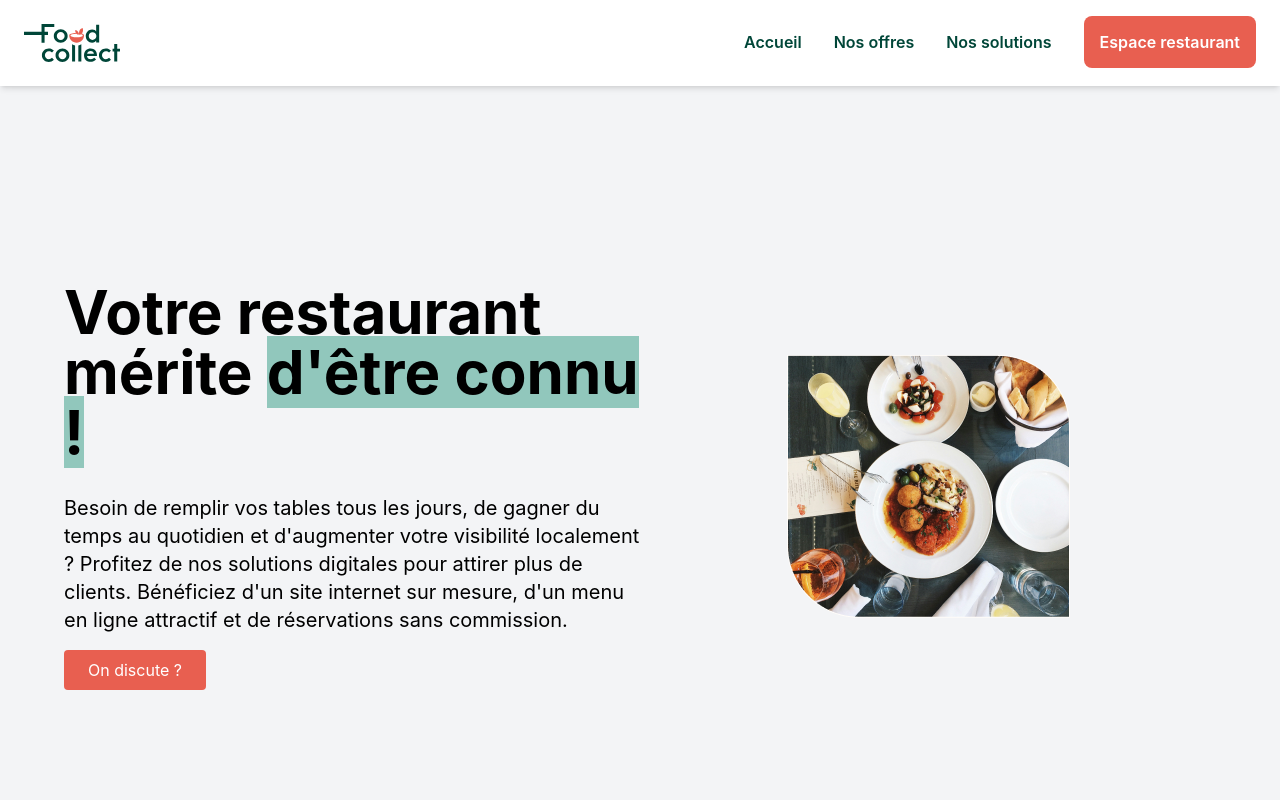
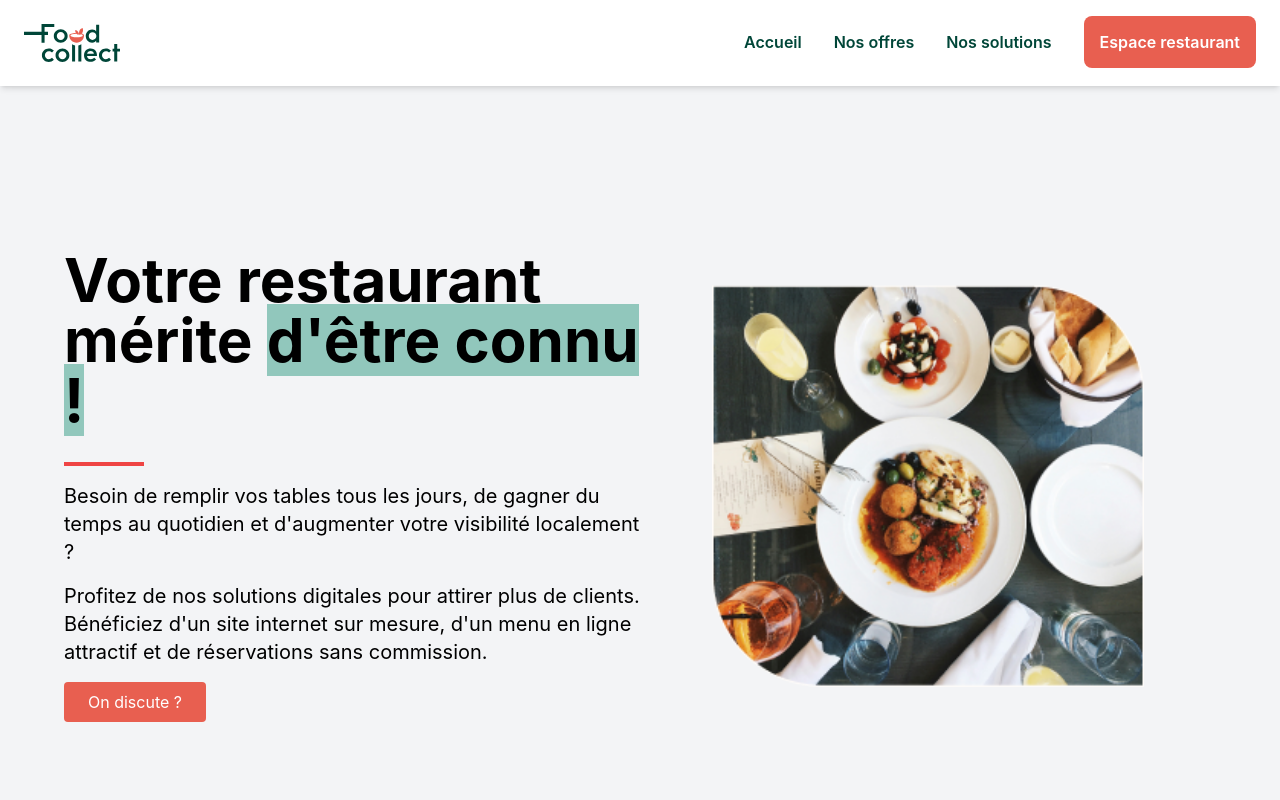
Before and after one commit to D-Seonay/food-collect-refactor, a React (Vite) app: page / in a window 1280 px wide. Shown: the top 800 px of the page. Built offline with nearby package versions, Linux system fonts and the light colour scheme.

Commit message:
Add Footer and ScrollToTopButton components

```diff
--- a/src/App.jsx
+++ b/src/App.jsx
@@ -1,6 +1,8 @@
 import React from 'react';
 import { BrowserRouter as Router, Route, Routes } from 'react-router-dom';
 import Navbar from './components/Navbar';
+import Footer from './components/Footer';
+import ScrollToTopButton from './components/ScrollToTopButton';
 import Home from './pages/HomePage'; // Assurez-vous que le chemin est correct
 import Offers from './pages/OffersPage'; // Créez également ces pages si elles n'existent pas
 import Solutions from './pages/SolutionsPage';
@@ -23,6 +25,8 @@ function App() {
           <Route path="*" element={<Error404 />} />
         </Routes>
       </div>
+      <Footer />
+      <ScrollToTopButton />
     </Router>
   );
 }
--- a/src/pages/HomePage.jsx
+++ b/src/pages/HomePage.jsx
@@ -24,22 +24,44 @@ const HomePage = () => {
             >
               Votre restaurant mérite <AnimatedLetters text="d'être connu !" />
             </motion.h1>
-            <motion.p
-              className="text-lg md:text-xl text-center md:text-left"
+            <motion.div
+              className="h-1 w-20 bg-red-500"
               initial={{ x: -100, opacity: 0 }}
               animate={{ x: 0, opacity: 1 }}
               transition={{ duration: 0.5, delay: 0.3 }}
+            />
+              <motion.p
+                className="text-lg md:text-xl text-center md:text-left"
+                initial={{ x: -100, opacity: 0 }}
+                animate={{ x: 0, opacity: 1 }}
+                transition={{ duration: 0.5, delay: 0.3 }}
+              >
+                Besoin de remplir vos tables tous les jours, de gagner du temps au quotidien et d'augmenter votre visibilité localement ?
+              </motion.p>
+
+
+              <motion.p
+                className="text-lg md:text-xl text-center md:text-left"
+                initial={{ x: -100, opacity: 0 }}
+                animate={{ x: 0, opacity: 1 }}
+                transition={{ duration: 0.5, delay: 0.6 }}
+              >
+                              Profitez de nos solutions digitales pour attirer plus de clients. Bénéficiez d'un site internet sur mesure, d'un menu en ligne attractif et de réservations sans commission.
+
+              </motion.p>
+            <motion.div
+              className="flex space-x-4 h-full w-full justify-center md:justify-start"
+              initial={{ x: -100, opacity: 0 }}
+              animate={{ x: 0, opacity: 1 }}
+              transition={{ duration: 0.5, delay: 0.9 }}
             >
-              Besoin de remplir vos tables tous les jours, de gagner du temps au quotidien et d'augmenter votre visibilité localement ?
-              Profitez de nos solutions digitales pour attirer plus de clients. Bénéficiez d'un site internet sur mesure, d'un menu en ligne attractif et de réservations sans commission.
-            </motion.p>
-            <div className="flex space-x-4 h-full w-full justify-center md:justify-start">
               <Button text="On discute ?" onClick={handleButtonClick} />
-            </div>
+            </motion.div>
           </div>
         </div>
         <div className="md:w-1/2 flex items-center justify-center">
-          <img src="assets/img/plats_mobile.png" alt="Plats" className="w-full h-auto md:w-auto" />
+          <img src="assets/img/plats_mobile.png" alt="Plats" className="w-full h-auto md:w-3/4" />
+
         </div>
       </div>
     </div>
--- a/tailwind.config.js
+++ b/tailwind.config.js
@@ -10,7 +10,7 @@ module.exports = {
         'primary': '#e85f50',
         'secondary': '#91c7bc',
         'tertiary': '#004638',
-        'quaternary': '#2a363b',
+        'quaternary': '#ebf5f2',
         'quinary': '#f9c22e',
         'senary': '#f4f1de',
 
```
